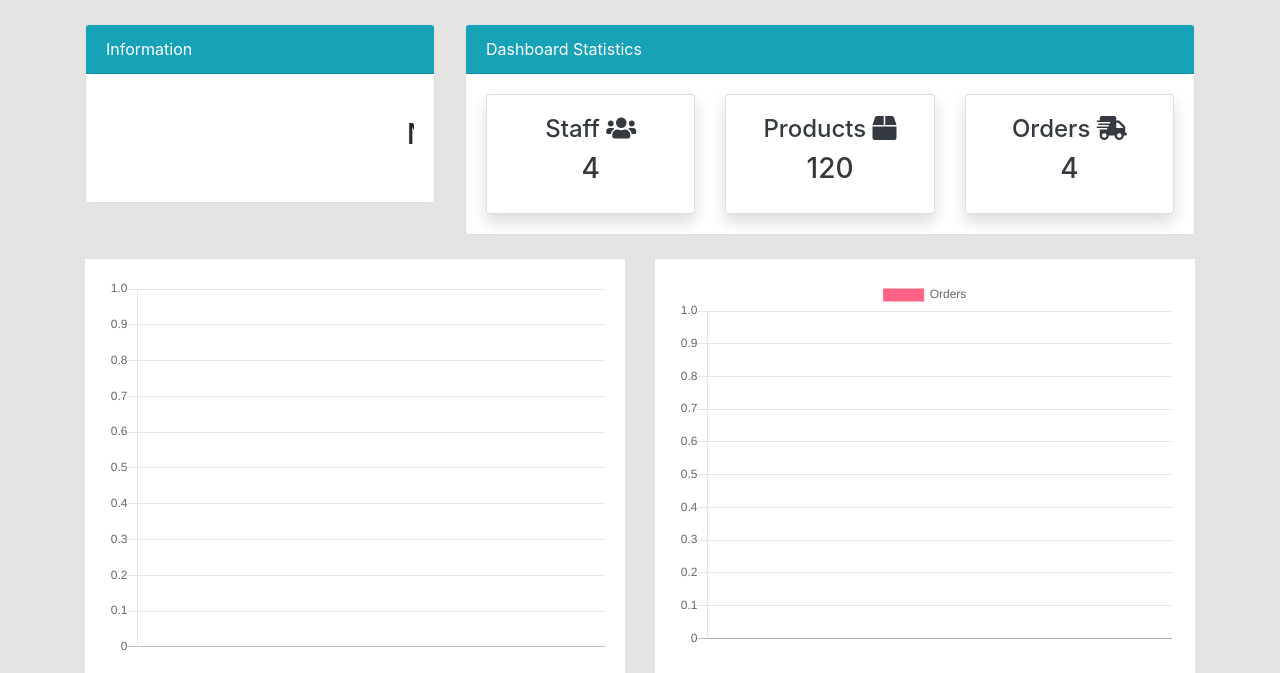
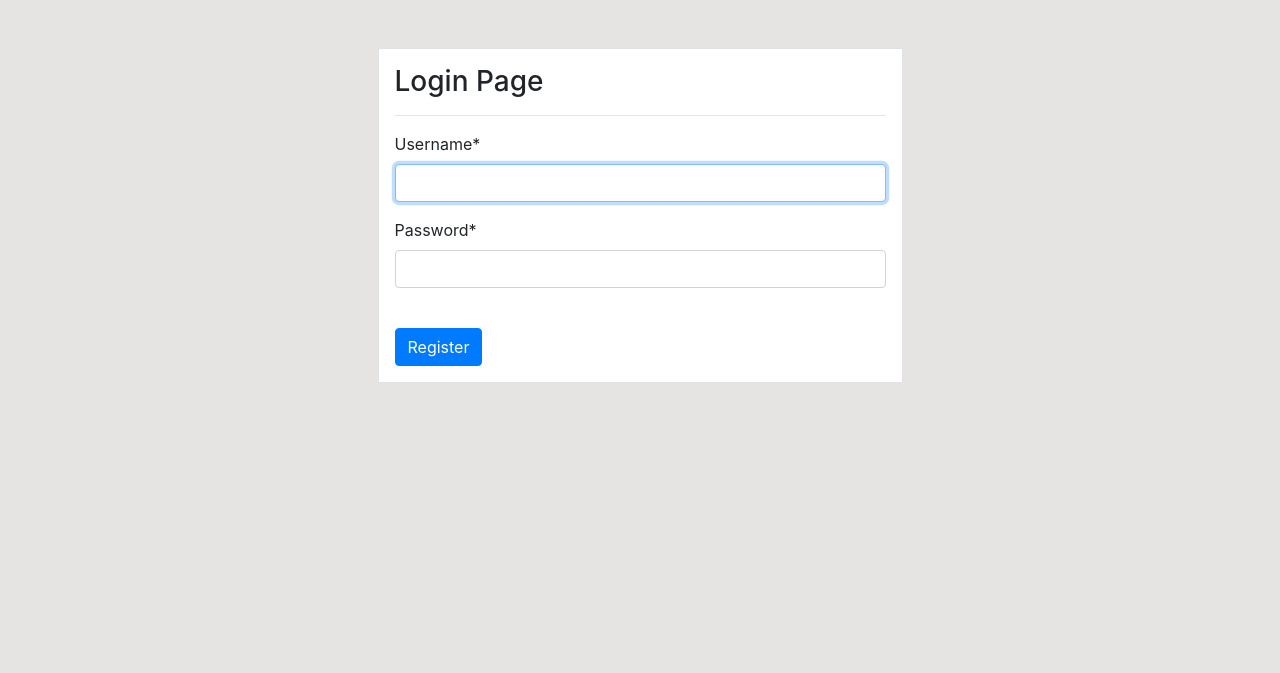
Before and after one commit to CiscoMerchan/Inventory_with_django, a Django app: page / in a window 1280 px wide. Shown: the part 56-729 px from the top of the page. Run offline with Django 4.2, Linux system fonts and the light colour scheme; some libraries are stand-ins or nearby versions.

Commit message:
Enforcing Security and access to the webapp

```diff
--- a/inventory_management/dashboard/urls.py
+++ b/inventory_management/dashboard/urls.py
@@ -2,7 +2,7 @@
 from . import views
 
 urlpatterns = [
-    path('', views.index,name='dashboard-index'),
+    path('dashboard/', views.index,name='dashboard-index'),
     path('staff/', views.staff, name='dashboard-staff'),
     path('product/', views.product, name='dashboard-product'),
     path('order/', views.order, name='dashboard-order'),
--- a/inventory_management/dashboard/views.py
+++ b/inventory_management/dashboard/views.py
@@ -1,16 +1,26 @@
 from django.shortcuts import render
 from django.http import HttpResponse
+"""To enforce verification and authorization(in a way that only login user can see the authorases pages)
+using 'login_required' (inbuild in django) as decorator"""
+from django.contrib.auth.decorators import login_required
 # Create your views here.
 
+"""@login_required(decorator) then 'login_url'=the value will be the precondition
+necesary to acces to the requested page. in this case means that is the user is login
+ user have access to 'dashboard/index.html"""
+@login_required(login_url='user-login')
 def index(request):
 
     return render(request, "dashboard/index.html")
 
+@login_required(login_url='user-login')
 def staff(request):
     return render(request, "dashboard/staff.html")
 
+@login_required(login_url='user-login')
 def product(request):
     return render(request, "dashboard/product.html")
 
+@login_required(login_url='user-login')
 def order(request):
     return render(request, "dashboard/order.html")
--- a/inventory_management/inventory_management/urls.py
+++ b/inventory_management/inventory_management/urls.py
@@ -27,7 +27,7 @@
     # register is from user app and user_view(is how the view is import). .register(is the name ofthe funtion we are calling into the path).
     path('register/', user_view.register, name='user-register'),
     # Login using .LoginView.asview
-    path('login/', auth_views.LoginView.as_view(template_name='user/login.html'), name='user-login'),
+    path('', auth_views.LoginView.as_view(template_name='user/login.html'), name='user-login'),
     # Logout using .LogoutView.asview
     path('logout/',auth_views.LogoutView.as_view(template_name='user/logout.html'), name='user-logout' ),
 ]
--- a/inventory_management/templates/user/login.html
+++ b/inventory_management/templates/user/login.html
@@ -15,7 +15,7 @@
                     {{ form|crispy }}<br>
                             <input class="btn btn-primary" type="submit" value="Register">
                 </form>
-            </div>s
+            </div>
         </div>
     </div>
 </div>
--- a/inventory_management/user/views.py
+++ b/inventory_management/user/views.py
@@ -14,7 +14,7 @@
         if form.is_valid():
             form.save()
             print('ojk')
-            return redirect('dashboard-index')
+            return redirect('user-login')
     else:
         form =CreateUserForm()
     return render(request, 'user/register.html',{'form':form})
```
Also changed, not shown: inventory_management/db.sqlite3.
